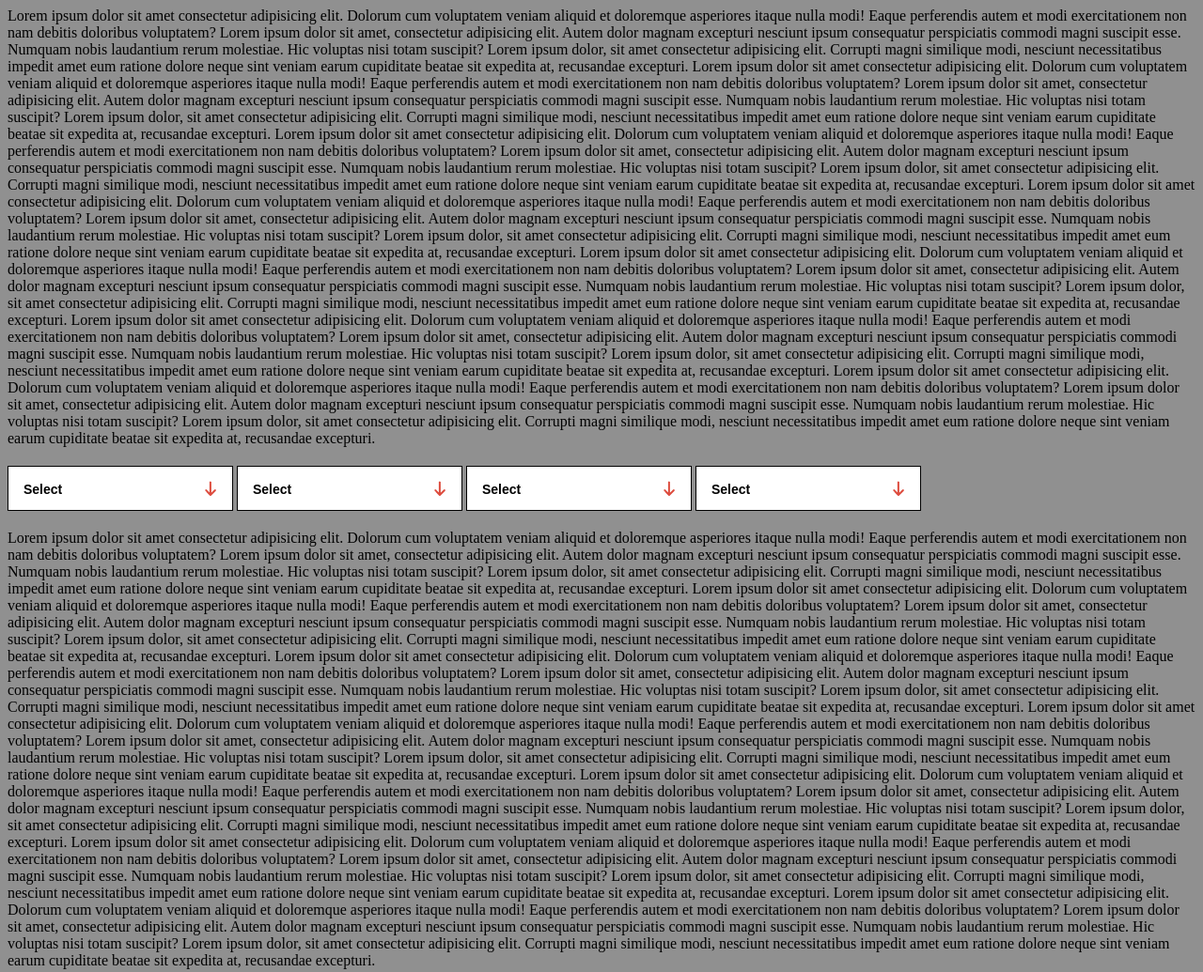
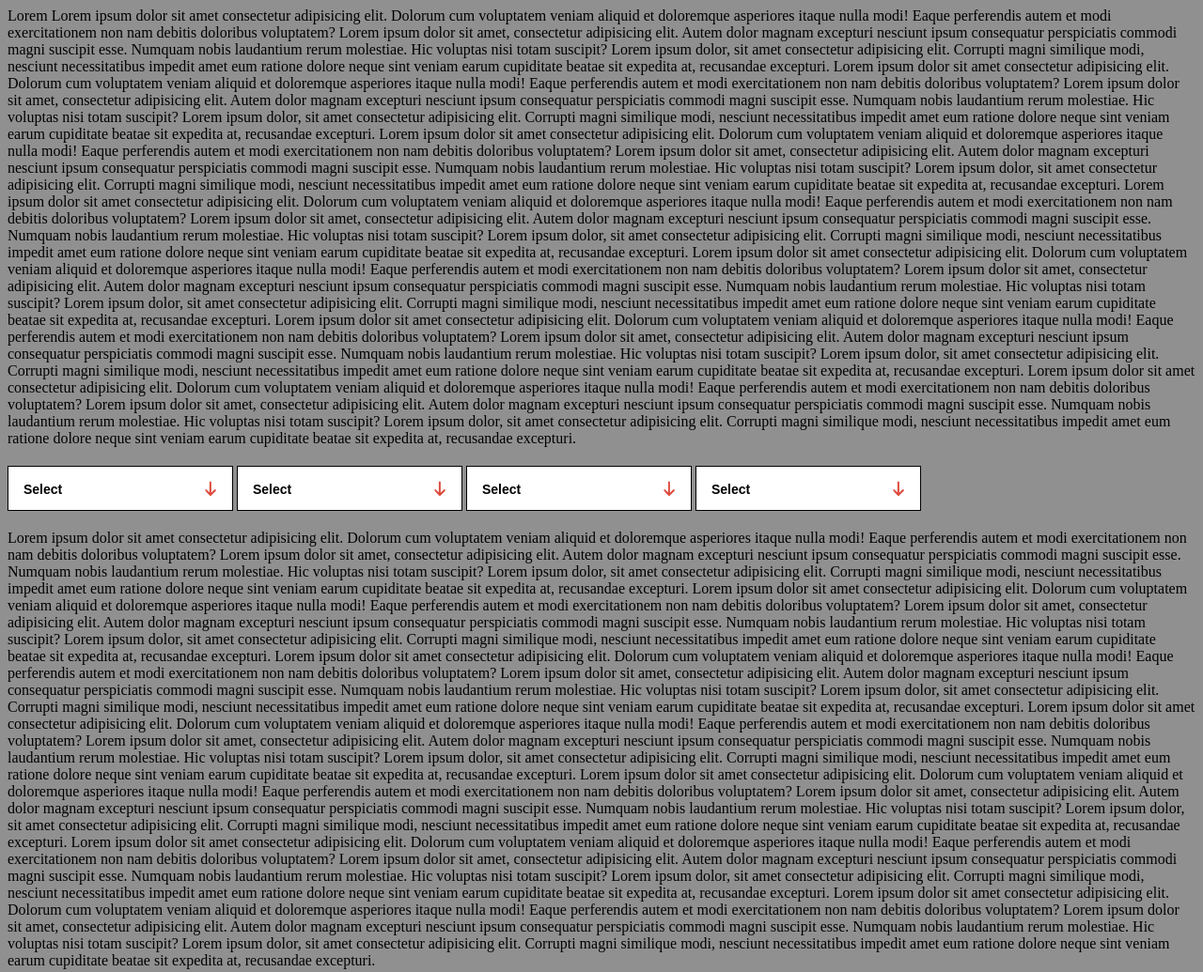
Before and after one commit to emrajat/custom-select, a plain HTML site: page index.html in a window 1280 px wide. Shown: the whole page at 94% size. Drawn offline with Linux system fonts and the light colour scheme.

Commit message:
Dummy Check Updation

```diff
--- a/index.html
+++ b/index.html
@@ -12,7 +12,7 @@
 <body>
     <div class="container">
     <div style="margin-bottom:20px;">
-        Lorem ipsum dolor sit amet consectetur adipisicing elit. Dolorum cum voluptatem veniam aliquid et doloremque asperiores itaque nulla modi! Eaque perferendis autem et modi exercitationem non nam debitis doloribus voluptatem?
+        Lorem Lorem ipsum dolor sit amet consectetur adipisicing elit. Dolorum cum voluptatem veniam aliquid et doloremque asperiores itaque nulla modi! Eaque perferendis autem et modi exercitationem non nam debitis doloribus voluptatem?
         Lorem ipsum dolor sit amet, consectetur adipisicing elit. Autem dolor magnam excepturi nesciunt ipsum consequatur perspiciatis commodi magni suscipit esse. Numquam nobis laudantium rerum molestiae. Hic voluptas nisi totam suscipit?
         Lorem ipsum dolor, sit amet consectetur adipisicing elit. Corrupti magni similique modi, nesciunt necessitatibus impedit amet eum ratione dolore neque sint veniam earum cupiditate beatae sit expedita at, recusandae excepturi.
         Lorem ipsum dolor sit amet consectetur adipisicing elit. Dolorum cum voluptatem veniam aliquid et doloremque asperiores itaque nulla modi! Eaque perferendis autem et modi exercitationem non nam debitis doloribus voluptatem?
```
